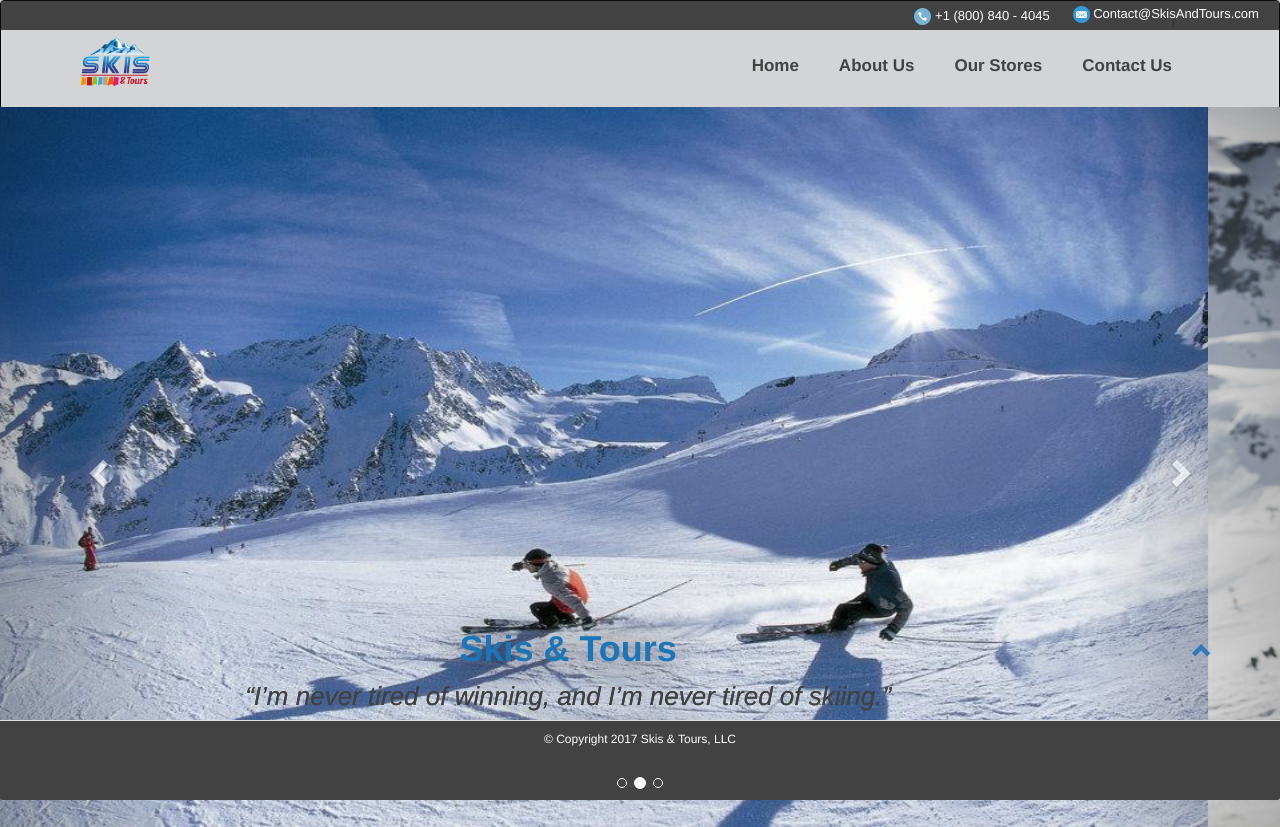
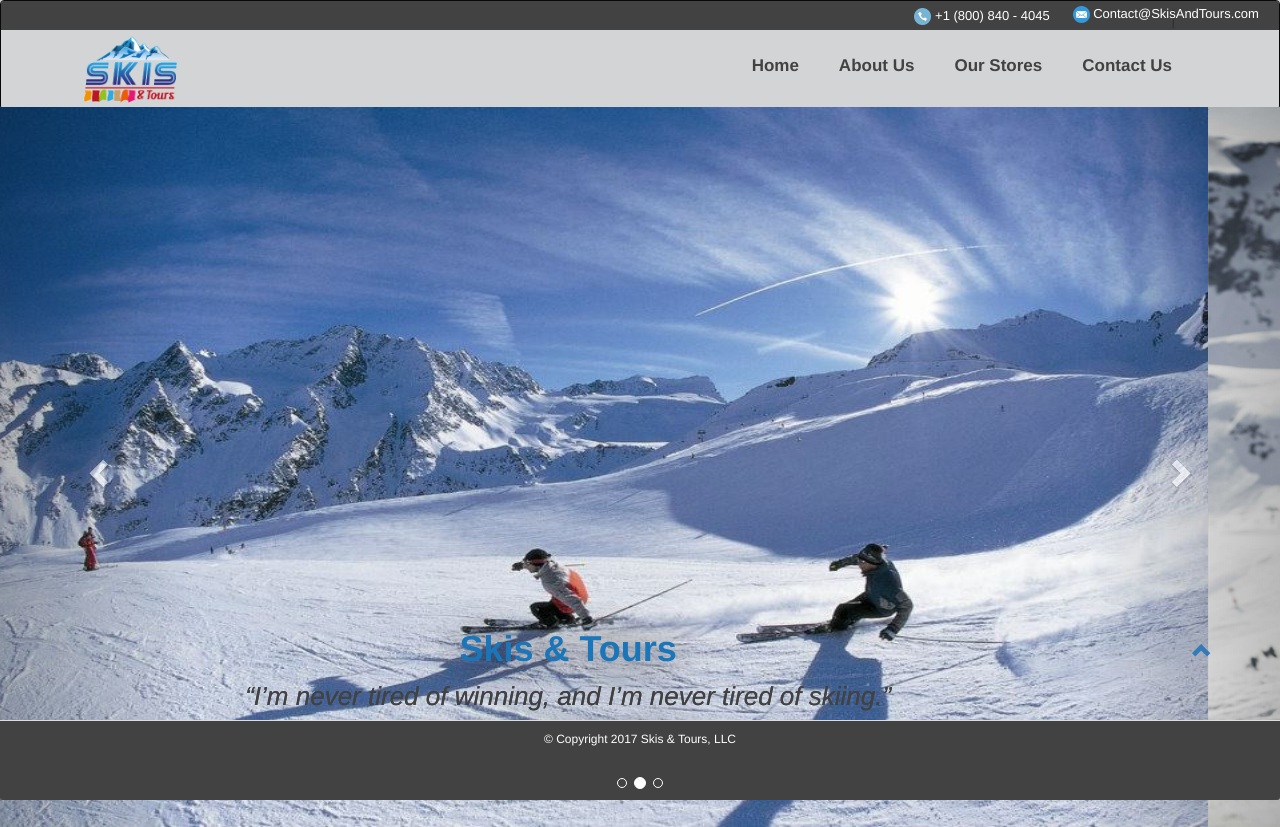
Before and after one commit to SkisAndTours/SkisAndTours.github.io, a plain HTML site: page index.html in a window 1280 px wide. Shown: the top 827 px of the page. Drawn offline with nearby package versions, Linux system fonts and the light colour scheme.

Commit message:
#logoImage is adjusted-2

```diff
--- a/skisAndTours.css
+++ b/skisAndTours.css
@@ -101,9 +101,9 @@ body {
 
 #logoImage {
     /*height: 30%;*/
-    width: 7%;
+    width: 120px;
     position: absolute;
-    top: 33px;
+    top: 31px;
     left: 70px;
 
 }
```
